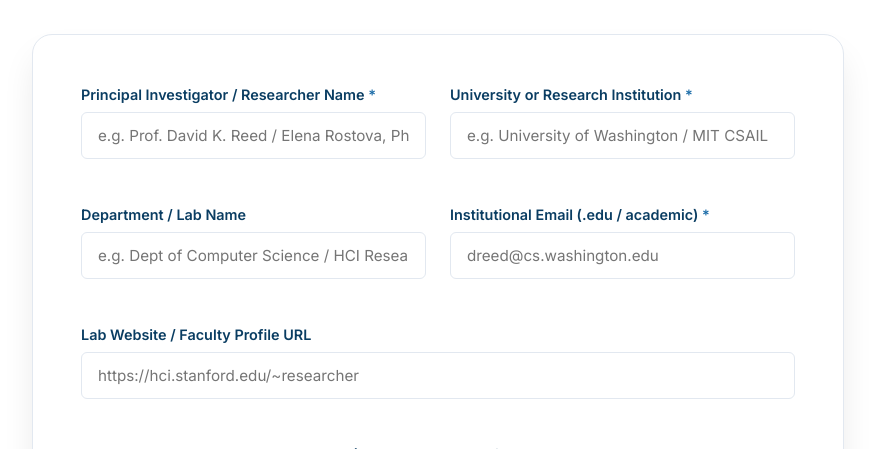
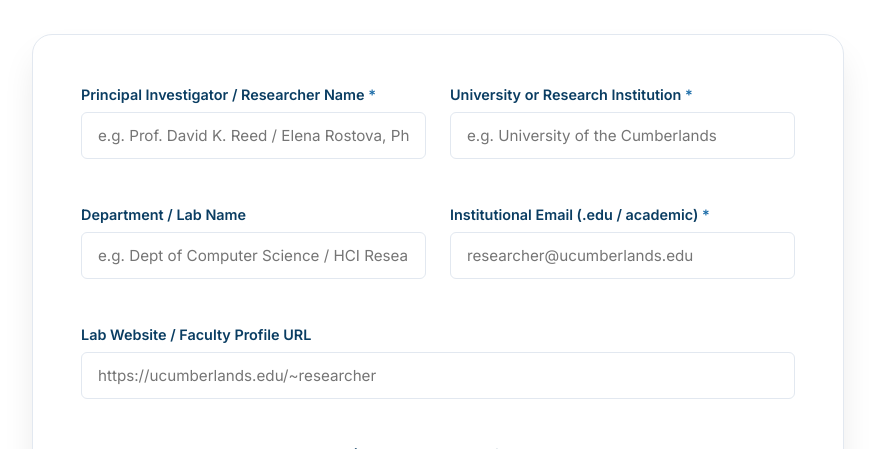
Before and after one commit to cognitive-metrics-ai/cognitive-metrics, a Vue app in the folder frontend/: page / in a window 1280 px wide. Shown: the part 8208-8657 px from the top of the page, without its empty margins (202-1077 px from the left). Built offline with nearby package versions, Linux system fonts and the light colour scheme; no server answers.

Commit message:
feat: align academic institution defaults, placeholders, and demo logins to University of the Cumberlands

```diff
--- a/frontend/src/components/AuthModal.vue
+++ b/frontend/src/components/AuthModal.vue
@@ -71,7 +71,7 @@ const handleDemoSignIn = async () => {
   isLoading.value = true
   errorMessage.value = ''
   try {
-    const demoUser = await signInWithEmail('dr.vance@stanford.edu', 'academicdemo123')
+    const demoUser = await signInWithEmail('dr.vance@ucumberlands.edu', 'academicdemo123')
     emit('auth-success', demoUser)
     emit('close')
   } catch (err) {
@@ -148,7 +148,7 @@ const handleDemoSignIn = async () => {
             type="text"
             v-model="form.institution"
             class="form-input"
-            placeholder="e.g. Stanford University"
+            placeholder="e.g. University of the Cumberlands"
           />
         </div>
 
--- a/frontend/src/components/PreferencesModal.vue
+++ b/frontend/src/components/PreferencesModal.vue
@@ -15,7 +15,7 @@ const saved = ref(false)
 const settings = reactive({
   displayName: props.user?.displayName || 'Academic Researcher',
   email: props.user?.email || 'researcher@university.edu',
-  institution: props.user?.institution || 'Stanford University',
+  institution: props.user?.institution || 'University of the Cumberlands',
   department: props.user?.department || 'Department of Computer Science',
   anonymizeSubjects: true,
   logMicroLatencies: true,
--- a/frontend/src/components/ProposalFormSection.vue
+++ b/frontend/src/components/ProposalFormSection.vue
@@ -193,7 +193,7 @@ const resetForm = () => {
                 type="text"
                 v-model="formData.institution_name"
                 class="form-input"
-                placeholder="e.g. University of Washington / MIT CSAIL"
+                placeholder="e.g. University of the Cumberlands"
                 required
               />
             </div>
@@ -218,7 +218,7 @@ const resetForm = () => {
                 type="email"
                 v-model="formData.contact_email"
                 class="form-input"
-                placeholder="dreed@cs.washington.edu"
+                placeholder="researcher@ucumberlands.edu"
                 required
               />
             </div>
@@ -230,7 +230,7 @@ const resetForm = () => {
                 type="url"
                 v-model="formData.lab_website"
                 class="form-input"
-                placeholder="https://hci.stanford.edu/~researcher"
+                placeholder="https://ucumberlands.edu/~researcher"
               />
             </div>
 
```
